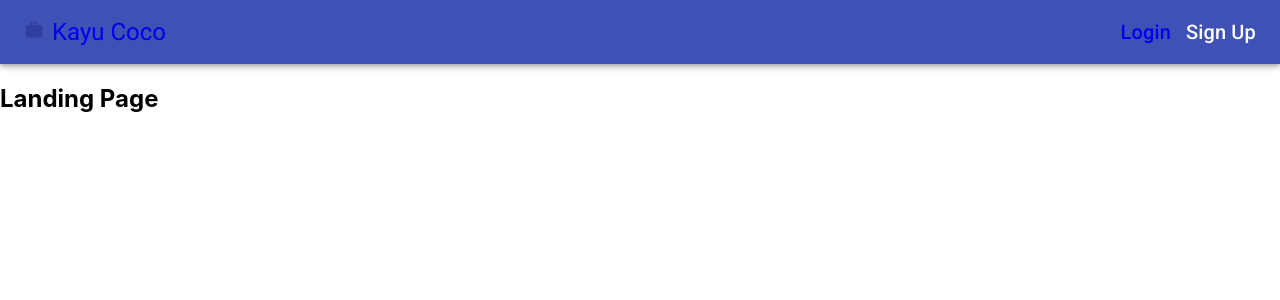
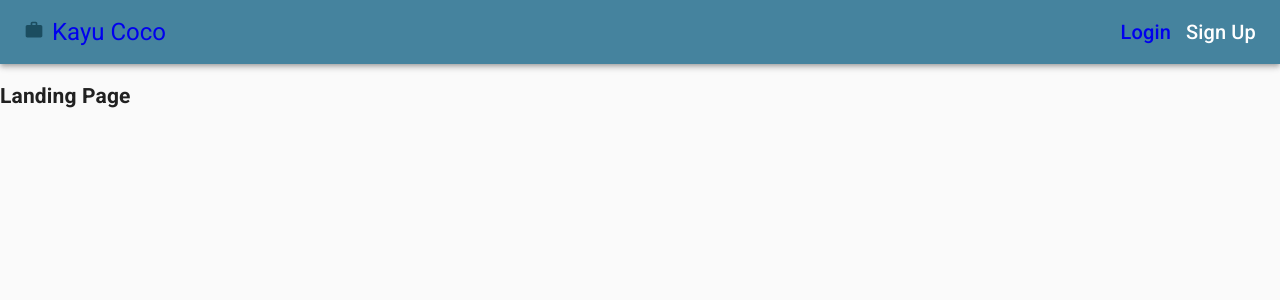
Before and after one commit to lolottetheclash/kayu_coco, a React (Create React App) app in the folder client/: page / in a window 1280 px wide. Shown: the top 300 px of the page. Built offline with nearby package versions, Linux system fonts and the light colour scheme.

Commit message:
Override Theme

```diff
--- a/client/src/App.js
+++ b/client/src/App.js
@@ -12,9 +12,27 @@ import LandingPage from './components/landing/pages/LandingPage';
 import NavBar from './components/shared/NavBar';
 import Login from './components/user/Login';
 
+import { createMuiTheme, CssBaseline, ThemeProvider } from '@material-ui/core';
+
+const theme = createMuiTheme({
+  palette: {
+    primary: {
+      light: '#9ac4d8',
+      main: '#45839e',
+      dark: '#1b4d60',
+    },
+    secondary: {
+      light: '#e695c4',
+      main: '#dd4f99',
+      dark: '#9d2e6f',
+    },
+  },
+});
+
 function App() {
   return (
     <Router>
+      <ThemeProvider theme={theme}>
         <NavBar />
       <Switch>
         <Route path="/" exact>
@@ -25,6 +43,8 @@ function App() {
         </Route>
         <Redirect to="/" />
       </Switch>
+        <CssBaseline />
+      </ThemeProvider>
     </Router>
   );
 }
```
